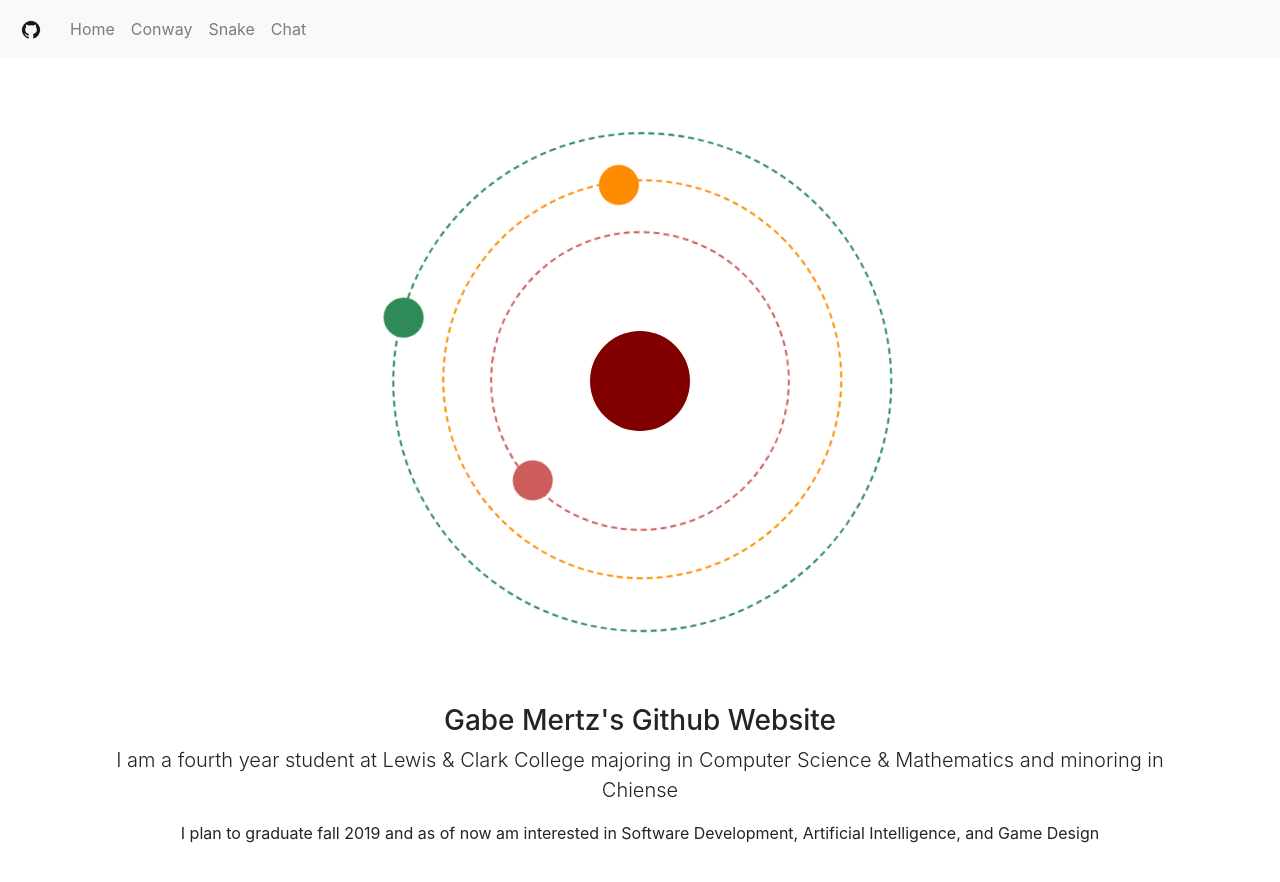
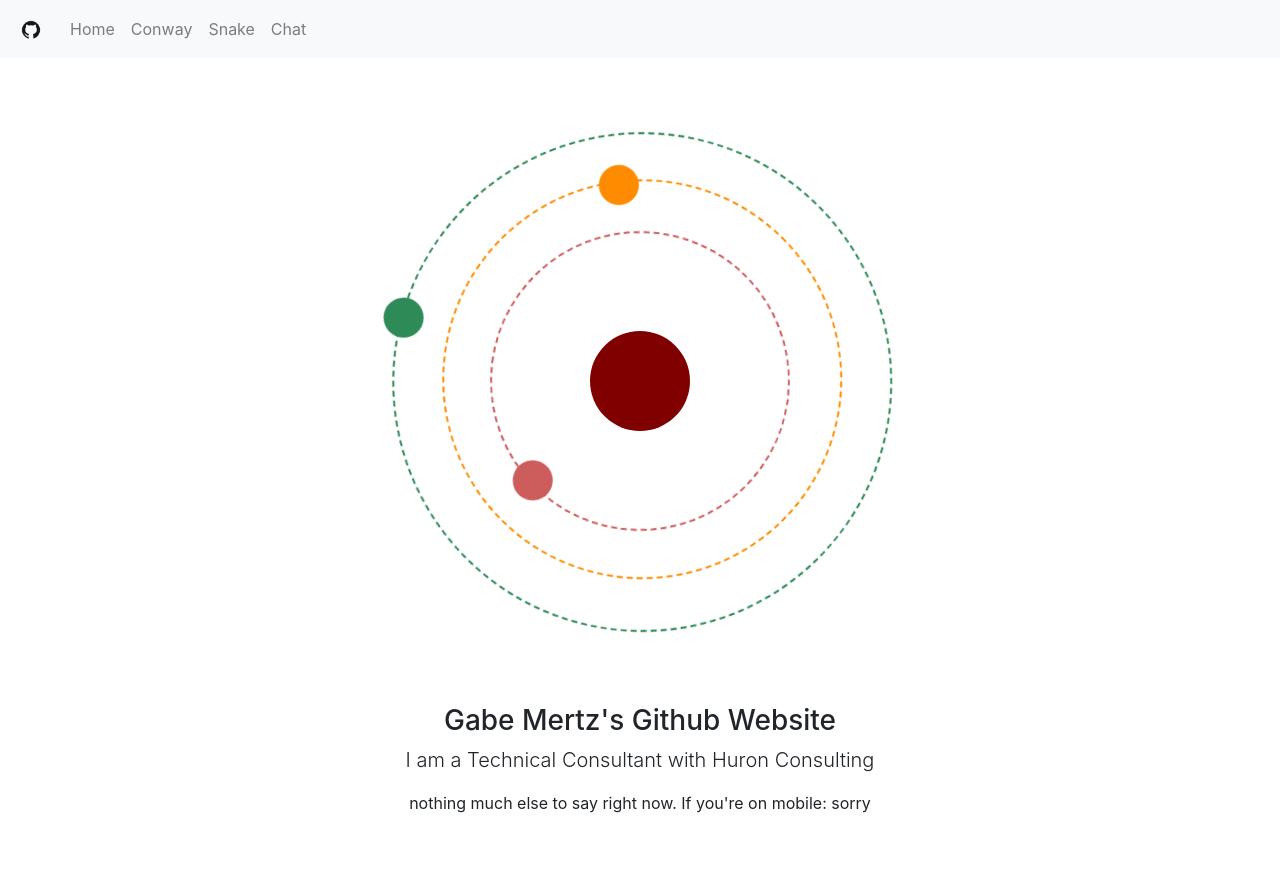
Before and after one commit to GMertz/Gmertz.github.io, a Jekyll site: the page built from index.html, in a window 1280 px wide. Shown: the top 882 px of the page. Built offline with Jekyll 4.4.1, drawn with Linux system fonts in a browser that asks for light colours.

Commit message:
updated homepage

```diff
--- a/index.html
+++ b/index.html
@@ -18,9 +18,11 @@ title: index
 </div>
 <div class="container mt-lg-5 text-center">
 	<p class="h3">Gabe Mertz's Github Website</p>
-	<p class="lead">I am a fourth year student at Lewis & Clark College majoring in Computer Science & Mathematics and minoring in Chiense
+	<p class="lead">
+		I am a Technical Consultant with Huron Consulting
 	</p>
 	<p>
-	I plan to graduate fall 2019 and as of now am interested in Software Development, Artificial Intelligence, and Game Design
+		nothing much else to say right now.
+		If you're on mobile: sorry
 </p>
 </div>
```
